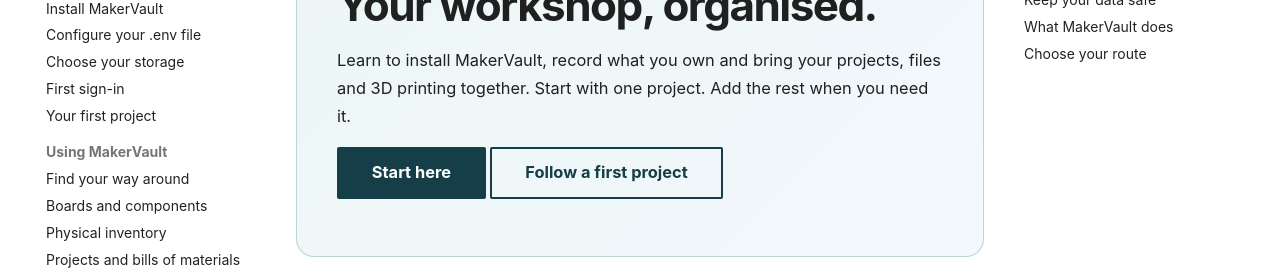
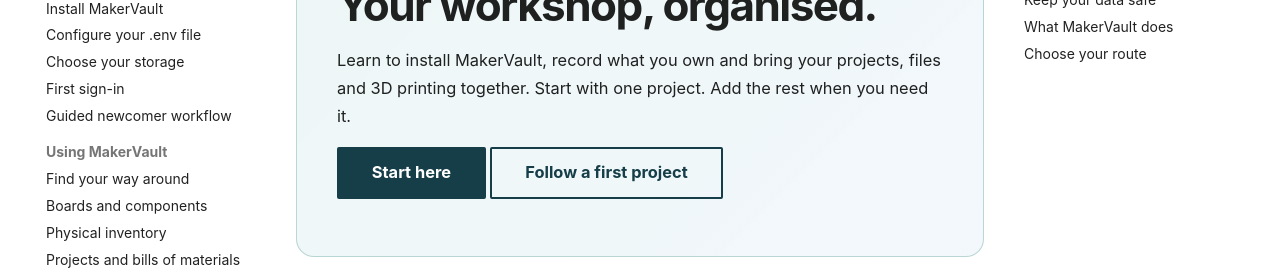
Before and after one commit to gavrd7/MakerVault-docs, an MkDocs documentation site: the page built from docs/guide/index.md, in a window 1280 px wide. Shown: the part 229-508 px from the top of the page. Built offline with MkDocs 1.6.1 and Material for MkDocs 9.7.7, drawn with Linux system fonts in a browser that asks for light colours; comment, search, counter and statistics services are not loaded.

Commit message:
docs: surface newcomer workflow in navigation

```diff
--- a/mkdocs.yml
+++ b/mkdocs.yml
@@ -60,7 +60,7 @@
       - Configure your .env file: getting-started/environment.md
       - Choose your storage: getting-started/storage.md
       - First sign-in: getting-started/first-sign-in.md
-      - Your first project: getting-started/first-project.md
+      - Guided newcomer workflow: getting-started/first-project.md
   - Using MakerVault:
       - Find your way around: using/navigation.md
       - Boards and components: using/catalogue.md
```
